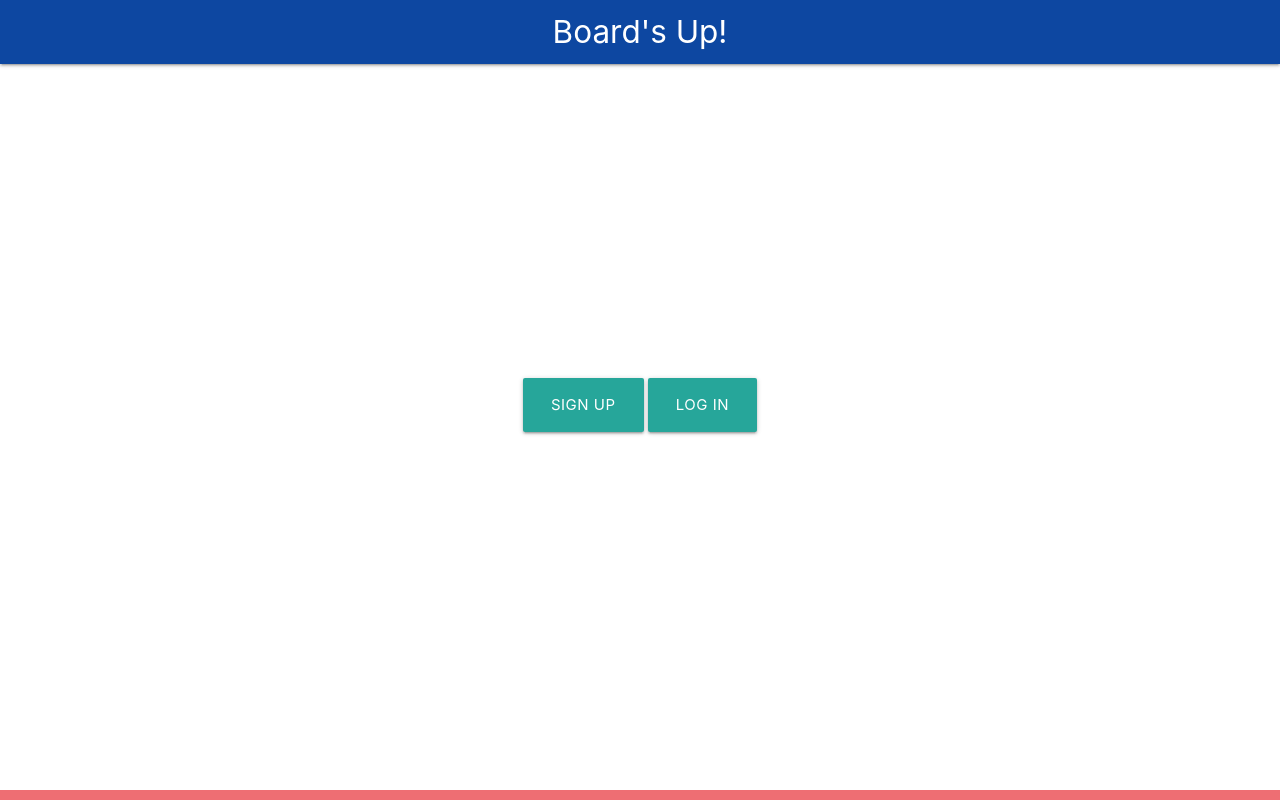
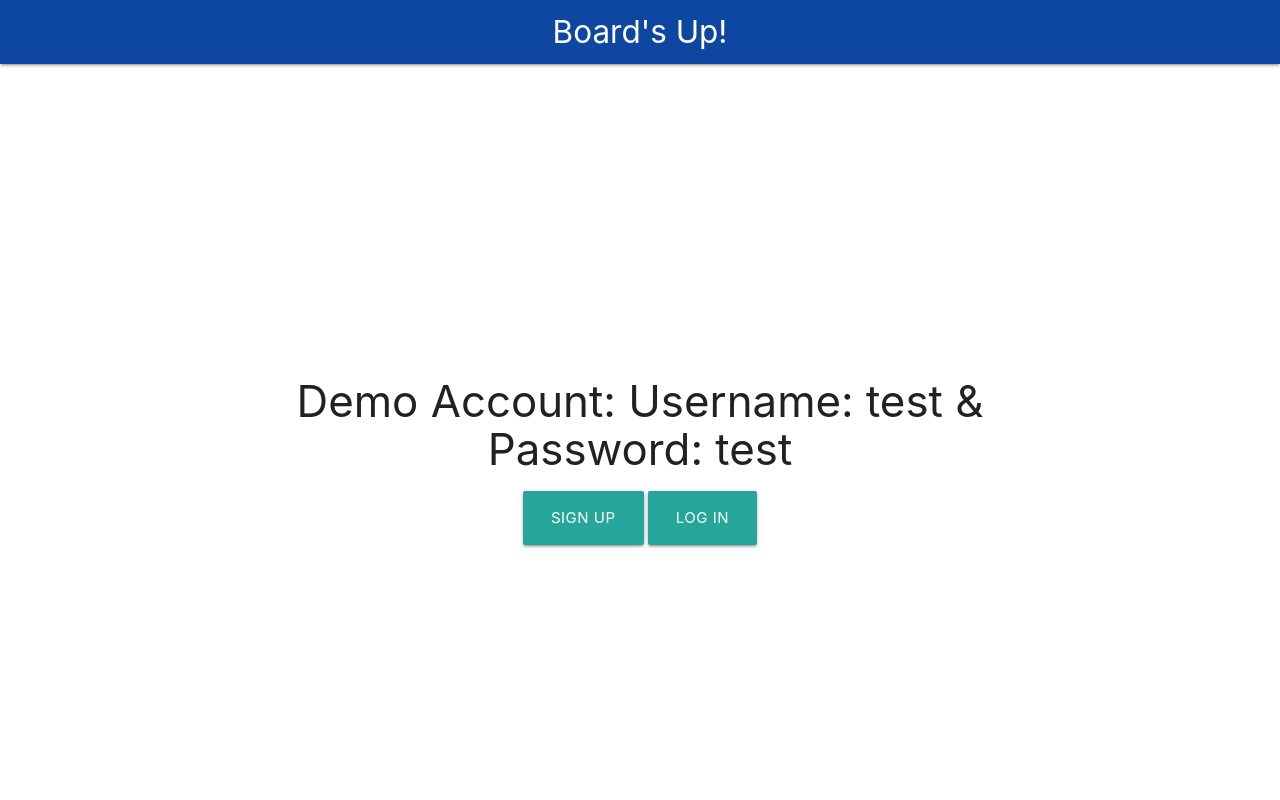
Before and after one commit to gustylocuras/boards_up, a website: page public/index.html in a window 1280 px wide. Shown: the top 800 px of the page. Drawn offline with nearby package versions, Linux system fonts and the light colour scheme; some packages are replaced by stand-ins of ours; no server answers.

Commit message:
added demo login information

```diff
--- a/public/index.html
+++ b/public/index.html
@@ -38,6 +38,8 @@
 
 
       <section class="center login" ng-if="ctrl.loggedInUser === false">
+
+        <h3>Demo Account: Username: test & Password: test</h3>
 
         <button class="waves-effect waves-light btn-large" ng-click="ctrl.toggleSignUp()">Sign Up</button>
 
```
